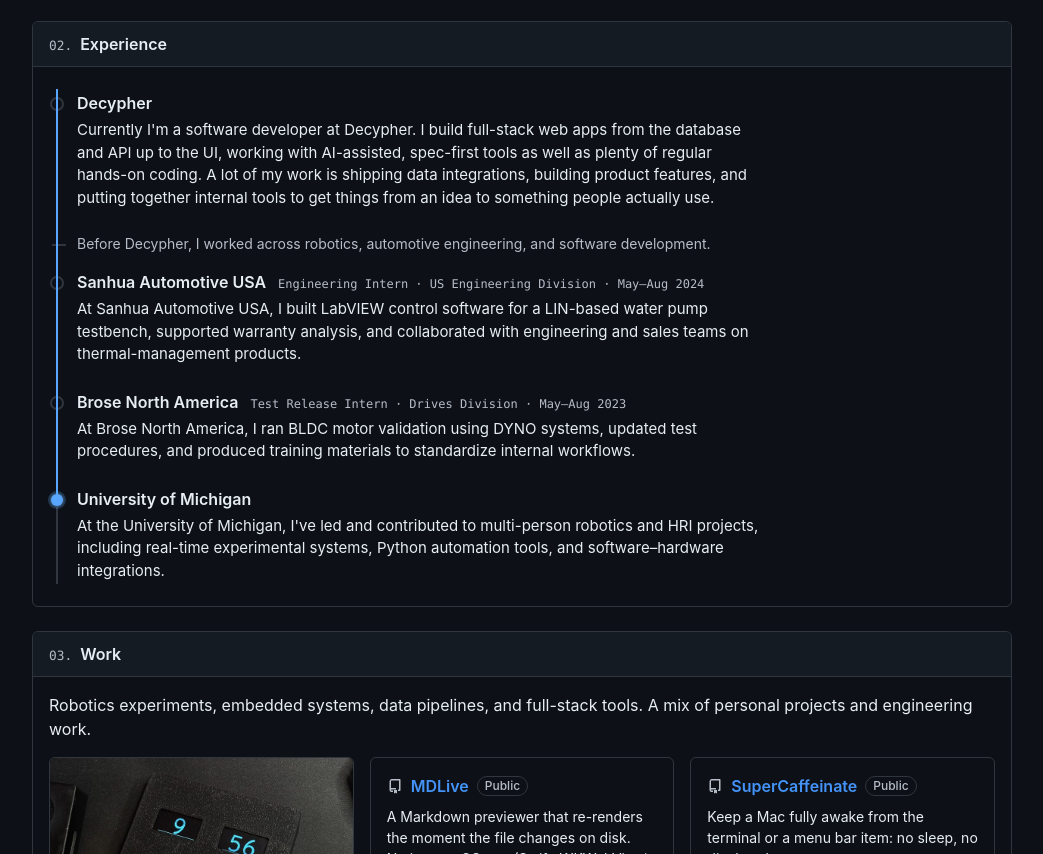
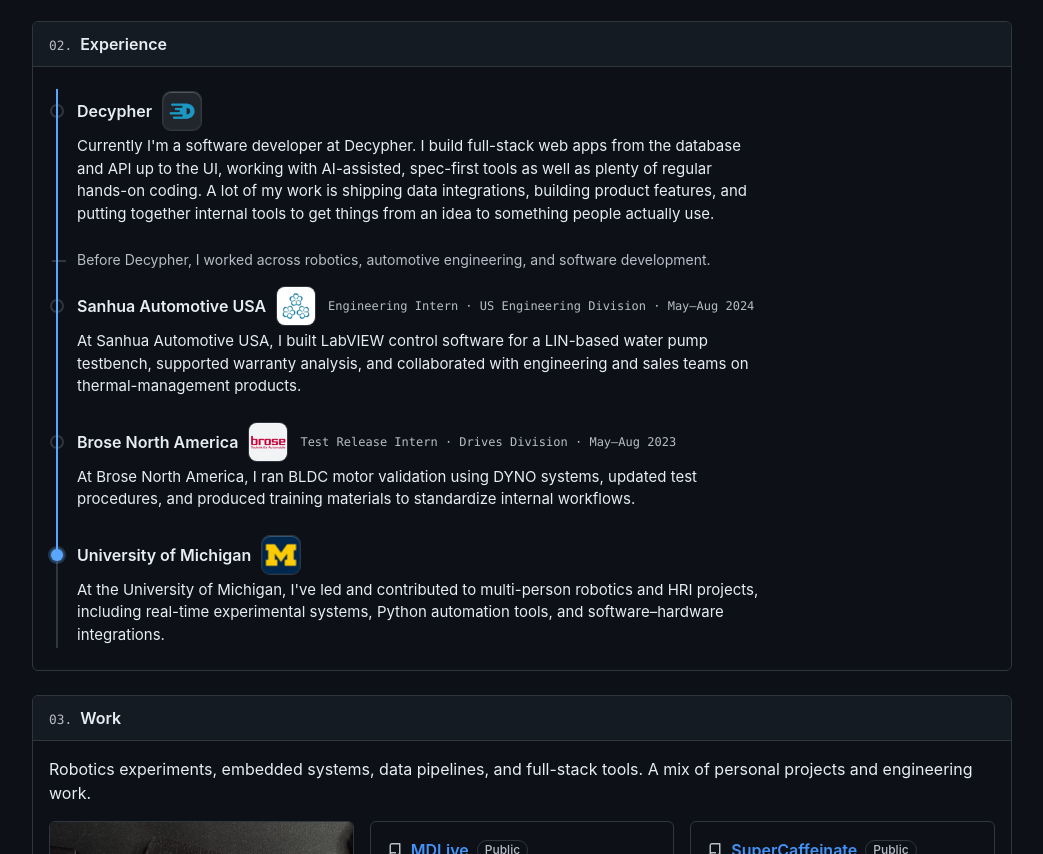
Before and after one commit to partypancake8/swyr.com_V3, an Astro site: page / in a window 1280 px wide. Shown: the part 733-1587 px from the top of the page, without its empty margins (118-1161 px from the left). Built offline with nearby package versions, Linux system fonts and the light colour scheme; Astro itself is replaced by a stand-in of ours.

Commit message:
Company logo tiles on the timeline

```diff
--- a/public/js/flair.js
+++ b/public/js/flair.js
@@ -97,7 +97,8 @@
     function place() {
       if (active < 0) return;
       // offsetTop is layout-only, so reveal transforms on the entries never move the indicator.
-      var y = items[active].offsetTop + 21; // center of the entry's hollow marker
+      var mark = parseFloat(getComputedStyle(items[active], '::before').top) || 16;
+      var y = items[active].offsetTop + mark + 5; // center of the entry's hollow marker
       dot.style.transform = 'translateY(' + (y - 6) + 'px)';
       line.style.transform = 'scaleY(' + Math.max(0, y - 6) + ')';
       ind.classList.add('is-on');
--- a/src/data/repos.json
+++ b/src/data/repos.json
@@ -1,5 +1,5 @@
 {
-  "fetched": "2026-09-28T20:11:47.373Z",
+  "fetched": "2026-09-28T20:17:39.547Z",
   "repos": {
     "4square_production": {
       "name": "4square_production",
--- a/src/pages/index.astro
+++ b/src/pages/index.astro
@@ -70,7 +70,7 @@ const photos = [
     <ol class="timeline">
       <li class="tl-item">
         <div class="tl-item__head">
-          <a class="tl-item__org" href="https://decyphercorp.com/" target="_blank" rel="noopener">Decypher</a>
+          <a class="tl-item__org" href="https://decyphercorp.com/" target="_blank" rel="noopener"><span class="tl-item__name">Decypher</span><span class="org-tile"><img src="/icons/companies/decypher.png" alt="Decypher" width="40" height="40" loading="lazy" /></span></a>
         </div>
         <p class="tl-item__body">
           Currently I'm a software developer at Decypher.
@@ -86,7 +86,7 @@ const photos = [
       </li>
       <li class="tl-item">
         <div class="tl-item__head">
-          <a class="tl-item__org" href="https://www.sanhuausa.com/us/en/" target="_blank" rel="noopener">Sanhua Automotive USA</a>
+          <a class="tl-item__org" href="https://www.sanhuausa.com/us/en/" target="_blank" rel="noopener"><span class="tl-item__name">Sanhua Automotive USA</span><span class="org-tile"><img src="/icons/companies/sanhua.png" alt="Sanhua Automotive USA" width="40" height="40" loading="lazy" /></span></a>
           <a class="tl-item__meta" href="/work/sanhua">Engineering Intern &middot; US Engineering Division &middot; May–Aug 2024</a>
         </div>
         <p class="tl-item__body">
@@ -97,7 +97,7 @@ const photos = [
       </li>
       <li class="tl-item">
         <div class="tl-item__head">
-          <a class="tl-item__org" href="https://www.brose.com/us-en/brose-in-the-us-and-canada/" target="_blank" rel="noopener">Brose North America</a>
+          <a class="tl-item__org" href="https://www.brose.com/us-en/brose-in-the-us-and-canada/" target="_blank" rel="noopener"><span class="tl-item__name">Brose North America</span><span class="org-tile"><img src="/icons/companies/brose.png" alt="Brose North America" width="40" height="40" loading="lazy" /></span></a>
           <a class="tl-item__meta" href="/work/brose">Test Release Intern &middot; Drives Division &middot; May–Aug 2023</a>
         </div>
         <p class="tl-item__body">
@@ -108,7 +108,7 @@ const photos = [
       </li>
       <li class="tl-item">
         <div class="tl-item__head">
-          <span class="tl-item__org">University of Michigan</span>
+          <span class="tl-item__org"><span class="tl-item__name">University of Michigan</span><span class="org-tile"><img src="/icons/companies/umich.png" alt="University of Michigan" width="40" height="40" loading="lazy" /></span></span>
         </div>
         <p class="tl-item__body">
           At the University of Michigan, I've
--- a/src/styles/base.css
+++ b/src/styles/base.css
@@ -570,7 +570,7 @@ video {
   content: "";
   position: absolute;
   left: -17px;
-  top: 16px;
+  top: 23px; /* centered on the 40px title row (8px padding + 20px - 5px) */
   width: 10px;
   height: 10px;
   border-radius: 50%;
@@ -602,8 +602,54 @@ video {
   margin-bottom: 4px;
 }
 .tl-item__org {
+  display: inline-flex;
+  align-items: center;
+  gap: 10px;
   font-weight: 600;
   color: var(--fg);
+}
+.tl-item__head {
+  align-items: center;
+}
+/* iOS-app-style organization tile, inline after the title */
+.org-tile {
+  position: relative;
+  flex: none;
+  display: block;
+  width: 40px;
+  height: 40px;
+  overflow: hidden;
+  border: 1px solid #30363d;
+  border-radius: 22%;
+  background: #21262d;
+}
+.org-tile img {
+  display: block;
+  width: 100%;
+  height: 100%;
+}
+.org-tile::after {
+  /* subtle inner highlight, like an app icon's top edge */
+  content: "";
+  position: absolute;
+  inset: 0;
+  border-radius: inherit;
+  box-shadow: inset 0 1px 0 rgba(255, 255, 255, 0.18), inset 0 0 0 1px rgba(255, 255, 255, 0.04);
+  pointer-events: none;
+}
+.tl-item__org:hover .org-tile,
+.org-tile:hover {
+  transform: translateY(-1px);
+  box-shadow: 0 6px 14px rgba(1, 4, 9, 0.55);
+}
+@media (max-width: 767px) {
+  .org-tile {
+    width: 32px;
+    height: 32px;
+  }
+  .tl-item::before {
+    top: 19px; /* centered on the 32px title row */
+  }
 }
 .tl-item:hover .tl-item__org {
   color: var(--link);
@@ -1218,6 +1264,9 @@ video {
   .tl-item__org {
     transition: var(--t-ui), color var(--dur-base) var(--ease-out);
   }
+  .org-tile {
+    transition: var(--t-ui), transform var(--dur-fast) var(--ease-spring), box-shadow var(--dur-base) var(--ease-out);
+  }
 
   /* Icon links and the Resume button lift like cards. */
   .footer-social a,
```
Also changed, not shown: src/data/contributions.json (+1 -1 lines), public/icons/companies/brose.png (added), public/icons/companies/decypher.png (added), public/icons/companies/sanhua.png (added), public/icons/companies/umich.png (added).
